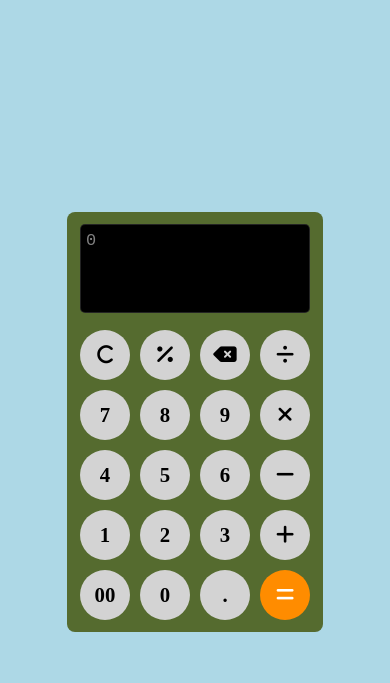
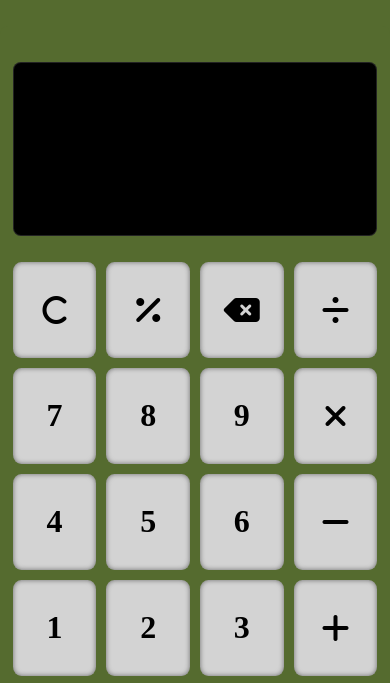
Before and after one commit to Chandansahu7980/CalculatorJS, a plain HTML site: page index.html in a window 390 px wide. Shown: the top 683 px of the page. Drawn offline with Linux system fonts and the light colour scheme.

Commit message:
changes button shadow and css for mobile

```diff
--- a/index.html
+++ b/index.html
@@ -11,7 +11,7 @@
 
 <body>
     <div class="container">
-        <textarea id="result" cols="" rows="4" class="result" disabled>0</textarea>
+        <textarea id="result" cols="" rows="" class="result" disabled></textarea>
         <div class="buttons">
             <div class="btn" id="c"><i class="fa-solid fa-c"></i></div>
             <div class="btn" id="percent"><i class="fa-solid fa-percent"></i></div>
--- a/script.js
+++ b/script.js
@@ -11,7 +11,7 @@ button_numbers.forEach(button => {
 });
 
 document.getElementById("c").addEventListener("click", () => {
-    currentInput = '0';
+    currentInput = '';
     resultSection.innerHTML = currentInput;
 });
 
--- a/style.css
+++ b/style.css
@@ -1,4 +1,4 @@
-body{
+body {
     display: flex;
     justify-content: center;
     align-items: center;
@@ -7,35 +7,40 @@ body{
     background-color: lightblue;
     user-select: none;
 }
-.container{
+
+.container {
     background-color: darkolivegreen;
-    padding:0.8em;
+    padding: 0.8em;
     display: flex;
     justify-content: space-between;
     flex-direction: column;
     border-radius: 0.5em;
 }
-textarea{
-    background-color: black;
-    color: gray;
+
+textarea {
+    background-color: rgb(0, 0, 0);
+    color: lightgray;
     resize: none;
-    font-size: 1.3em;
+    min-height: 4em;
+    max-height: fit-content;
+    font-size: 1.5em;
     font-family: monospace;
     margin-bottom: 1em;
     border-radius: 0.3em;
     padding: 0.3em;
 }
+
 textarea:placeholder-shown {
     color: lightgray;
 }
-.buttons{
-    display:grid;
-    grid-template-rows: 1fr,1fr,1fr;
+
+.buttons {
+    display: grid;
     grid-template-columns: 1fr 1fr 1fr 1fr;
     gap: 10px;
 }
 
-.btn{
+.btn {
     background-color: lightgray;
     width: 50px;
     height: 50px;
@@ -47,9 +52,42 @@ textarea:placeholder-shown {
     font-weight: bolder;
     border-radius: 50%;
     cursor: pointer;
+    box-shadow: inset 0 0 5px rgba(0, 0, 0, 0.5);
+    transition: background-color 0.3s ease;
+    user-select: none;
 }
 
-#equals{
+#equals {
     background-color: darkorange;
     color: white;
 }
+
+@media screen and (max-width: 436px) {
+    body {
+        background-color: darkolivegreen;
+    }
+
+    .container {
+        width: 100vh;
+        height: 90vh;
+        justify-content: center;
+        padding: 1em 0.8em;
+    }
+
+    textarea {
+        font-size: 2em;
+        min-height: 6em;
+    }
+
+    .buttons {
+        display: grid;
+        gap: 10px;
+    }
+
+    .btn {
+        width: 100%;
+        height: 3em;
+        font-size: 2em;
+        border-radius: 10%;
+    }
+}
```
